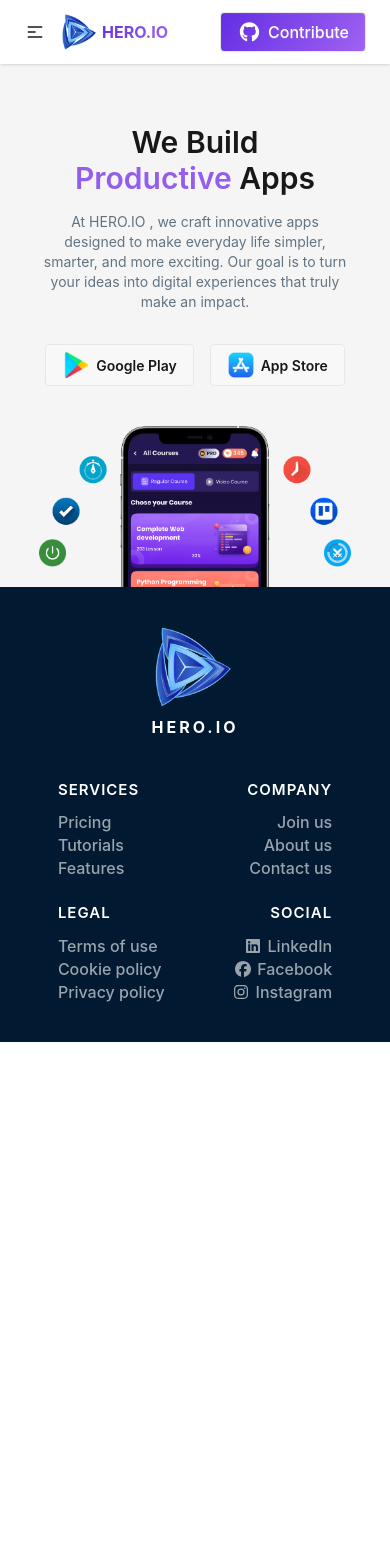
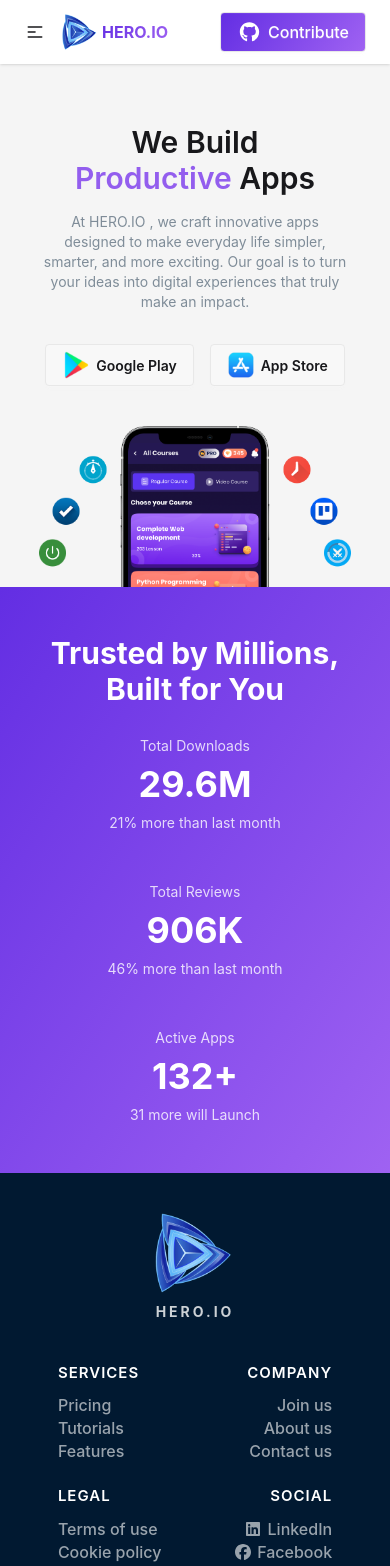
Before and after one commit to sayhan911/hero-io, a React (Vite) app: page / in a window 390 px wide. Shown: the top 1566 px of the page. Before the commit the page ends 1042 px from the top, so only its background shows below. Built offline with nearby package versions, Linux system fonts and the light colour scheme.

Commit message:
Added responsive Trusted Community section

```diff
--- /dev/null
+++ b/src/components/Community/Community.css
@@ -0,0 +1,16 @@
+.community {
+  background: linear-gradient(
+    125.07deg,
+    rgba(99, 46, 227, 1),
+    rgba(159, 98, 242, 1) 100%
+  );
+}
+.community h6, p{
+  font-size: 14px;
+  opacity: 80%;
+}
+/* .community h4{
+  font-size: 50px;
+  font-weight: 800;
+
+} */
--- /dev/null
+++ b/src/components/Community/Community.jsx
@@ -0,0 +1,28 @@
+import React from "react";
+import "./Community.css";
+const Community = () => {
+  return (
+    <div className="community text-white py-12">
+      <h2 className="text-center text-3xl lg:text-4xl font-bold mb-7 px-5">Trusted by Millions, Built for You</h2>
+      <div className="grid grid-cols-1 sm:flex justify-center text-center sm:gap-7 md:gap-20 lg:gap-32 px-16">
+        <div>
+          <h6>Total Downloads</h6>
+          <h4 className="text-4xl md:text-5xl lg:text-6xl my-2 font-bold">29.6M</h4>
+          <p>21% more than last month</p>
+        </div>
+        <div className="my-12 sm:my-0">
+          <h6>Total Reviews</h6>
+          <h4 className="text-4xl md:text-5xl lg:text-6xl my-2 font-bold">906K</h4>
+          <p>46% more than last month</p>
+        </div>
+        <div>
+          <h6>Active Apps</h6>
+          <h4 className="text-4xl md:text-5xl lg:text-6xl my-2 font-bold">132+</h4>
+          <p>31 more will Launch</p>
+        </div>
+      </div>
+    </div>
+  );
+};
+
+export default Community;
--- a/src/pages/Home/Home.jsx
+++ b/src/pages/Home/Home.jsx
@@ -1,10 +1,12 @@
 import React from "react";
 import Banner from "../../components/Banner/Banner";
+import Community from "../../components/Community/Community";
 
 const Home = () => {
   return (
     <div className="bg-[#F5F5F5]">
       <Banner></Banner>
+      <Community></Community>
     </div>
   );
 };
```
